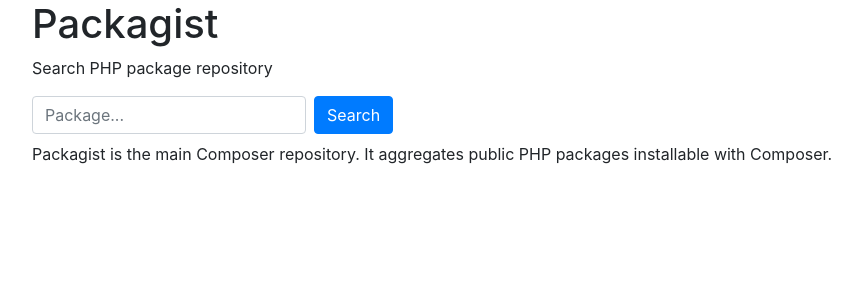
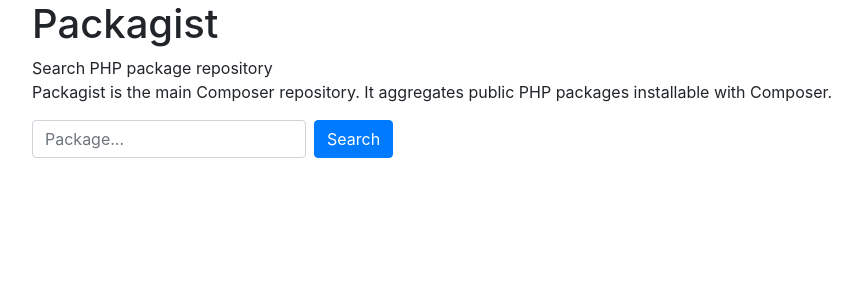
Before and after one commit to andreafiori/packagist-reactjs, a React (Create React App) app: page / in a window 1280 px wide. Shown: the top 300 px of the page, without its empty margins (53-915 px from the left). Built offline with nearby package versions, Linux system fonts and the light colour scheme.

Commit message:
Adding Font Awesome, spinner test and travis yml

```diff
--- a/package.json
+++ b/package.json
@@ -5,6 +5,7 @@
   "dependencies": {
     "axios": "^0.18.0",
     "bootstrap": "^4.1.3",
+    "font-awesome": "^4.7.0",
     "react": "^16.4.2",
     "react-dom": "^16.4.2",
     "react-scripts": "1.1.4",
--- a/src/components/App.js
+++ b/src/components/App.js
@@ -27,14 +27,14 @@
     event.preventDefault();
 
     const self = this;
-    this.setState({ loading: true }, () => {
+    this.setState({ loading: true, error: null, items: null }, () => {
       axios.get('https://packagist.org/search.json', { params: { q: this.state.pack } })
       .then(function (response) {
-        console.log(response.data);
+        // console.log(response.data);
         self.setState({loading: false, error: null, items: response.data});
       })
       .catch(function (error) {
-        console.log(error);
+        // console.log(error);
         self.setState({loading: false, items: null, error: error});
       });
     });
@@ -46,7 +46,8 @@
     return (
       <Container>
         <h1>Packagist</h1>
-        <p>Search PHP package repository</p>
+        <p>Search PHP package repository<br />
+        Packagist is the main Composer repository. It aggregates public PHP packages installable with Composer.</p>
         <form className="form-inline" onSubmit={this.handleSubmit}>
             <div className="form-group mr-2 mb-2">
                 <label htmlFor="pack" className="sr-only">Package</label>
@@ -55,8 +56,6 @@
             <button type="submit" className="btn btn-primary mb-2" title="Start a research">Search</button>
         </form>
 
-        <p>Packagist is the main Composer repository. It aggregates public PHP packages installable with Composer.</p>
-
         {error != null &&
           <div className="alert alert-danger">
             <h3>Error calling the API</h3>
@@ -64,12 +63,10 @@
           </div>
         }
 
-        {/* Render PHP packages */}
         { loading &&
           <LoadingSpinner />
         }
 
-        {/* Render PHP packages */}
         {items != null &&
           <div><Pack packages={items} /></div>
         }
--- a/src/components/LoadingSpinner.js
+++ b/src/components/LoadingSpinner.js
@@ -1,9 +1,7 @@
 import React from 'react';
 
 const LoadingSpinner = () => (
-    <h3>
-        Loading ...
-    </h3>
+    <h3><i className="fa fa-spinner fa-spin"></i> Loading...</h3>
 );
 
 export default LoadingSpinner;
--- a/src/index.js
+++ b/src/index.js
@@ -1,6 +1,7 @@
 import React from 'react';
 import ReactDOM from 'react-dom';
 import 'bootstrap/dist/css/bootstrap.min.css';
+import '../node_modules/font-awesome/css/font-awesome.min.css';
 import App from './components/App';
 import registerServiceWorker from './registerServiceWorker';
 
```
Also changed, not shown: .travis.yml (added), 2 other files (tests, documents, lock files or other folders).
